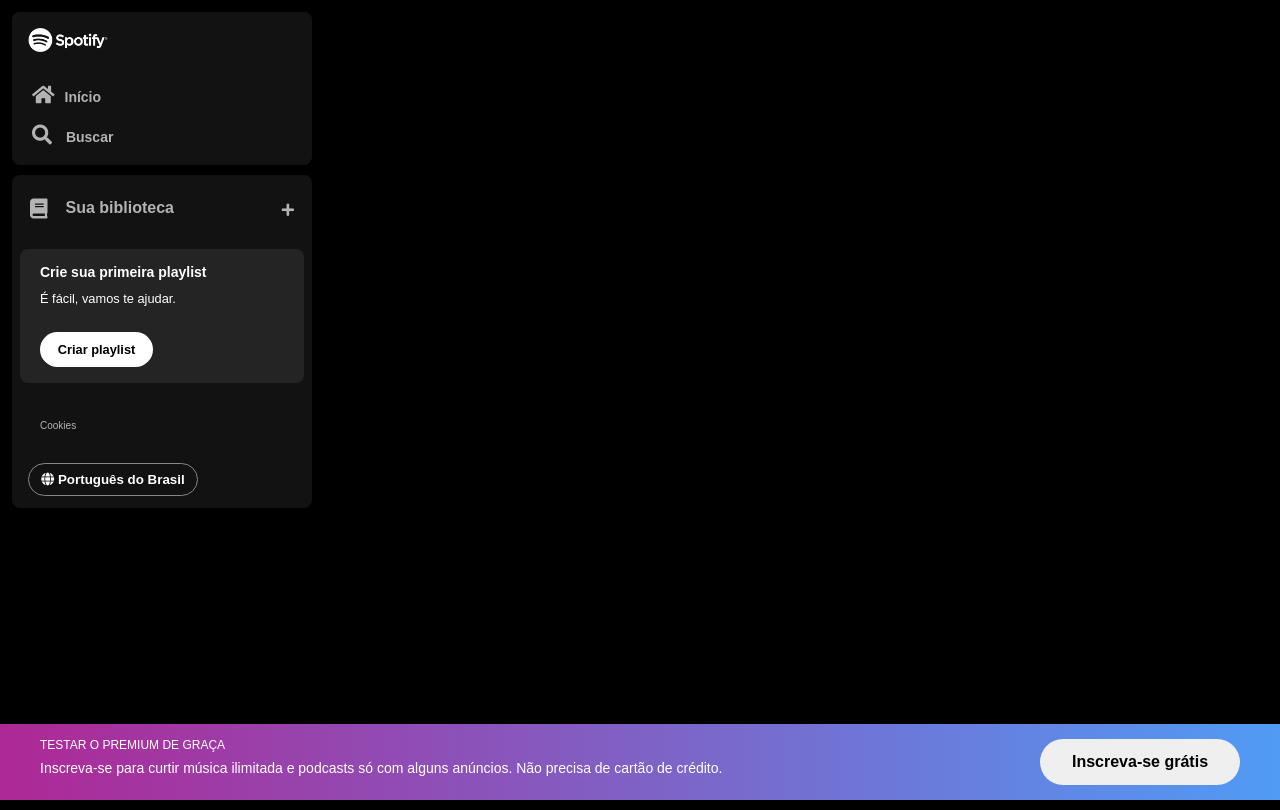
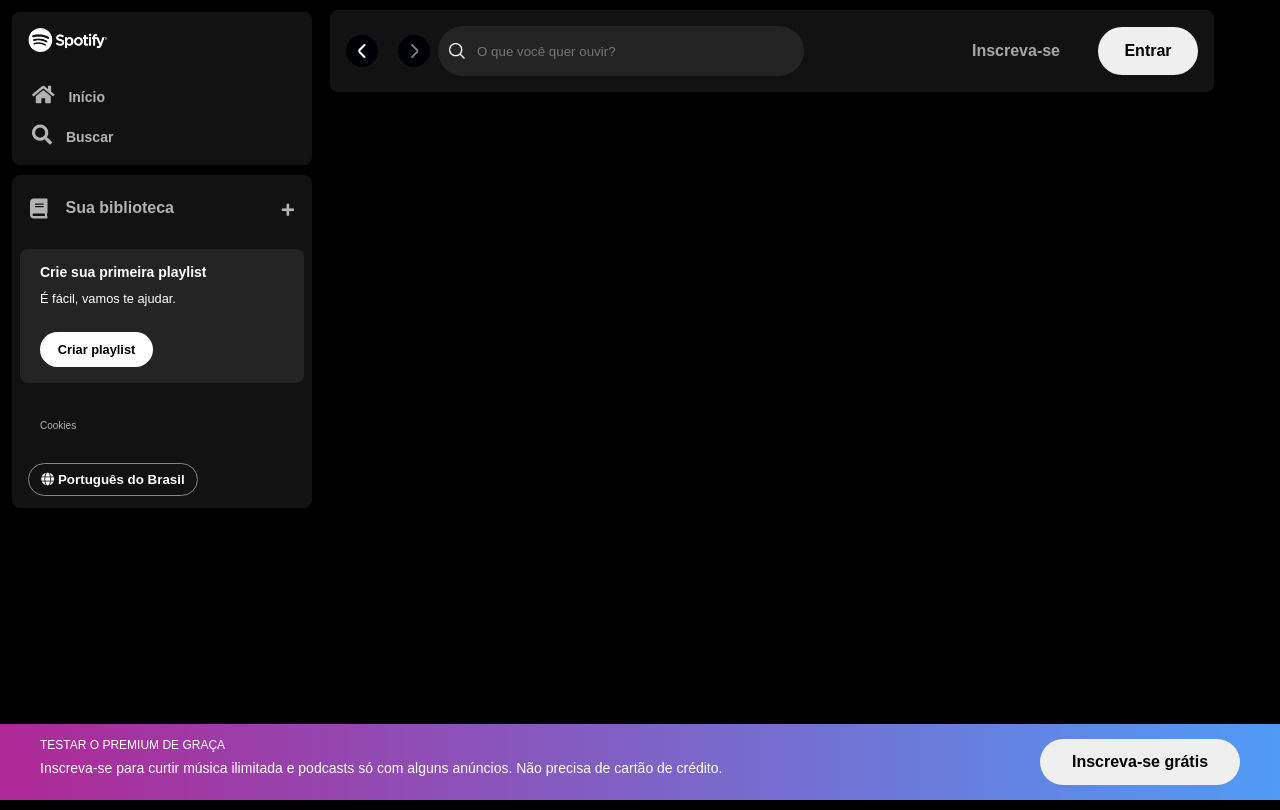
Before and after one commit to joaorobertoFG/Imersao-Front-End-2--Edicao, a plain HTML site: page spotify-imersao-alura/index.html in a window 1280 px wide. Drawn offline with Linux system fonts and the light colour scheme.

Commit message:
Imersao front end dia 3

```diff
--- a/spotify-imersao-alura/index.html
+++ b/spotify-imersao-alura/index.html
@@ -8,6 +8,7 @@
     <link rel="stylesheet" href="src/styles/reset.css">
     <link rel="stylesheet" href="src/styles/vars.css">
     <link rel="stylesheet" href="src/styles/sidebar-footer.css">
+    <link rel="stylesheet" href="src/styles/main-content.css">
     <link rel="icon" href="src/assets/icons/favicon.png">
     <link rel="stylesheet" href="https://use.fontawesome.com/releases/v5.15.4/css/solid.css"
     integrity="sha384-Tv5i09RULyHKMwX0E8wJUqSOaXlyu3SQxORObAI08iUwIalMmN5L6AvlPX2LMoSE" crossorigin="anonymous" />
@@ -26,7 +27,8 @@
                 <ul>
                     <li>
                         <a href="">
-                            <span><span class="fa fa-home"></span>Início</span>
+                            <span class="fa fa-home"></span>
+                            <span>Início</span>
                         </a>
                     </li>
                     <li>
@@ -64,6 +66,31 @@
             </div>
         </div>
     </div>
+
+    <main>
+        <div class="main-container">
+            <nav class="header__navigation">
+                <div class="navigation">
+                    <button class="arrow-left">
+                        <img src="src/assets/icons/small-left.png" alt="seta esquerda">
+                    </button>
+                    <button class="arrow-right">
+                        <img src="src/assets/icons/small-right.png" alt="seta direita">
+                    </button>
+                    <div class="header__search">
+                        <img src="src/assets/icons/search.png" alt="">
+                        <input id="search-input" type="text" maxlength="40"
+                        placeholder="O que você quer ouvir?">
+                    </div>
+                </div>
+                <div class="header__login">
+                    <button class="subscribe">Inscreva-se</button>
+                    <button class="login">Entrar</button>
+                </div>
+            </nav>
+        </div>
+    </main>
+
     <footer class="premium">
         <div class="premium__text">
             <span class="premium__title">TESTAR O PREMIUM DE GRAÇA</span>
--- /dev/null
+++ b/spotify-imersao-alura/src/styles/main-content.css
@@ -0,0 +1,118 @@
+/* HEADER */
+
+.main-container {
+    max-width: 80vw;
+    height: 100vh;
+    margin-left: 320px;
+    margin-right: 56px;
+}
+
+.header__navigation {
+    display: flex;
+    justify-content: space-between;
+    align-items: center;
+    padding: 16px;
+    margin: 10px;
+    border-radius: 8px;
+    background-color: #121212;
+}
+
+.header__navigation .navigation {
+    display: flex;
+    justify-content: space-around;
+    align-items: center;
+}
+
+.header__navigation .navigation .arrow-left {
+    margin-right: 1.25rem;
+}
+
+.arrow-left,
+.arrow-right {
+    display: flex;
+    align-items: center;
+    justify-content: center;
+    width: 32px;
+    height: 32px;
+    background: var(--bg-icon);
+    background-color: var(--bg-arrow-color);
+    border-radius: 50%;
+    border: none;
+    cursor: pointer;
+    transition: 300ms;
+}
+
+.header__login {
+    display: flex;
+    align-items: center;
+}
+
+.header__search {
+    display: flex;
+    align-items: center;
+    width: 364px;
+    height: 48px;
+    margin-left: 8px;
+    background-color: #242424;
+    border-radius: 500px;
+    border: 1px solid transparent;
+}
+
+.header__search img {
+    width: 16px;
+    height: 16px;
+    margin-left: 10px;
+}
+
+.header__search input {
+    background: transparent;
+    border: none;
+    padding: 0 100px 0 12px;
+    color: #fff;
+    text-overflow: ellipsis;
+    overflow: hidden;
+    white-space: nowrap;
+    outline: none;
+}
+
+.header__login .subscribe {
+    background-color: transparent;
+    color: #a7a7a7;
+    font-size: 16px;
+    font-weight: 700;
+    margin-right: 32px;
+    transition: 400ms;
+}
+
+.header__login .login {
+    width: 100px;
+    height: 48px;
+    color: var(--text-base-dark);
+    font-size: 16px;
+    font-weight: 700;
+    border-radius: 40px;
+    transition: 400ms;
+}
+
+/* HOVER */
+
+.arrow-right:hover {
+    transform: scale(1.2);
+}
+
+.arrow-left:hover {
+    transform: scale(1.2);
+}
+
+.header__login .subscribe:hover {
+    transform: scale(1.1);
+    color: #fff;
+}
+
+.header__login .login:hover {
+    transform: scale(1.1);
+}
+
+.header__search:hover {
+    border: 1px solid #fff;
+}
--- a/spotify-imersao-alura/src/styles/vars.css
+++ b/spotify-imersao-alura/src/styles/vars.css
@@ -1,4 +1,8 @@
 :root {
+    /* FONT */
     --font-dm-sans: "DM Sans", sans-serif;
 
+    /* COLOR */
+    --bg-arrow-color: rgba(0,0,07);
+    --bg-icon: #131313;
 }
```
